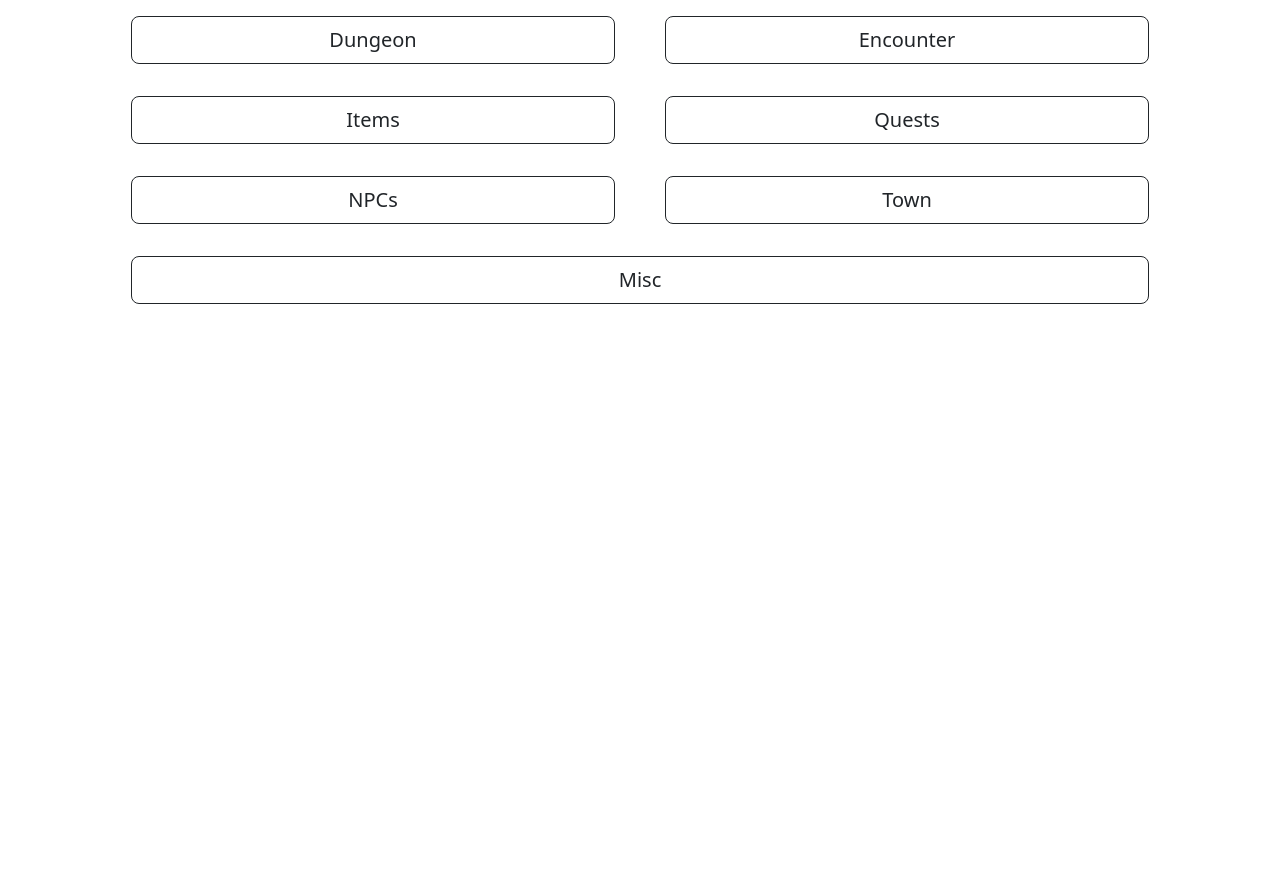
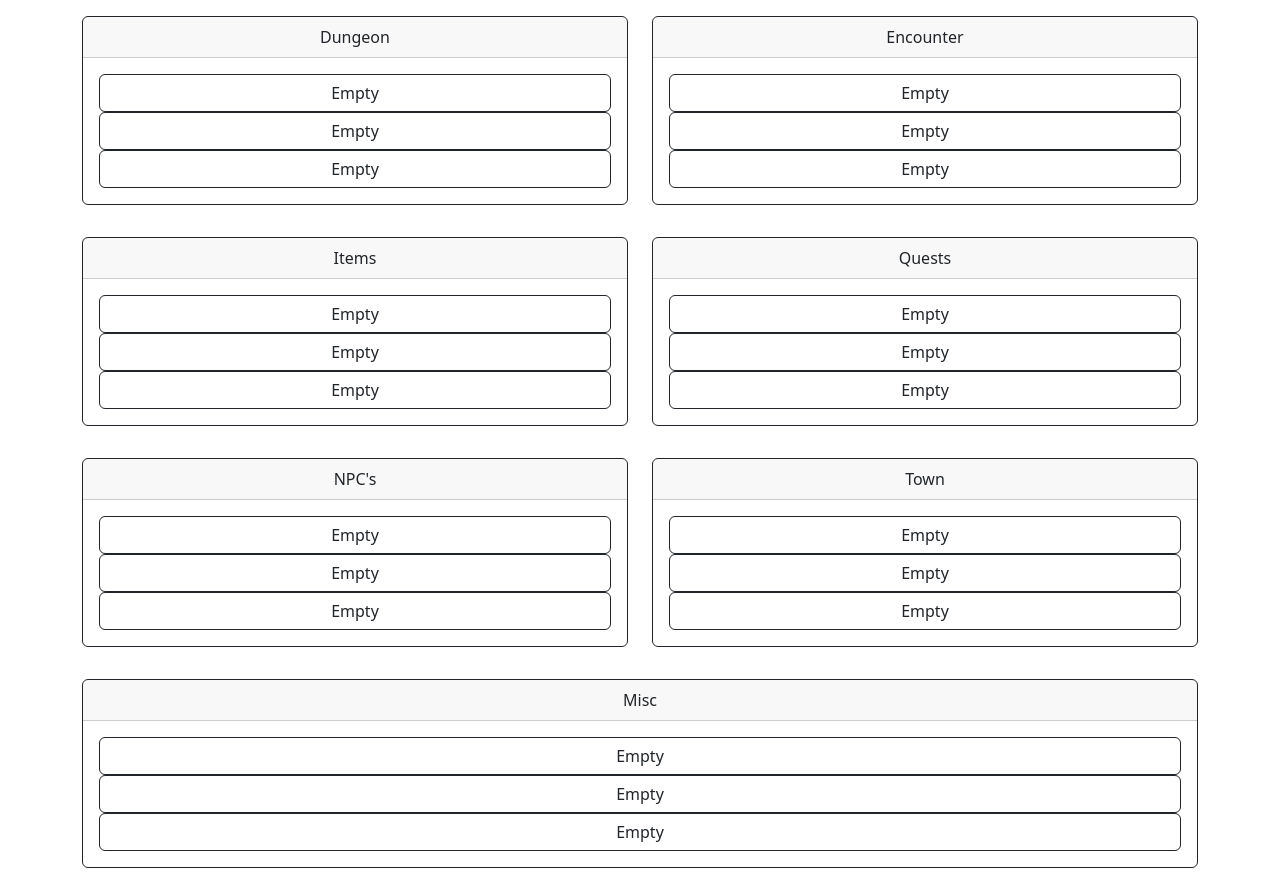
Before and after one commit to EonViljoen/Dnd-Generator-PythonFlask, a Flask app: page / in a window 1280 px wide. Before the commit the page ends 304 px from the top, so only its background shows below. Run offline with Flask 3, Linux system fonts and the light colour scheme; parts of the project's set-up code (start-up, migrations or seed data) failed here and were passed over.

Commit message:
Changed buttons for cards

```diff
--- a/static/styles/style.css
+++ b/static/styles/style.css
@@ -2,7 +2,7 @@
     @media (max-width:770px) {
         width: 100%;
     }
-    width: 95%;
+    width: 75%;
 }
 
 .stretch-button-full {
--- a/templates/index.html
+++ b/templates/index.html
@@ -10,34 +10,112 @@
     <link rel="stylesheet" href="{{ url_for('static',filename='styles/style.css') }}">
   </head>
   <body>
-    <div class="container-md text-md-center px-md-5">
+    <div class="container-md text-md-center ">
         <div class="row py-md-3">
             <div class="col-md">
-                <button type="button" class="btn btn-outline-dark btn-lg px-md-5 stretch-button-95">Dungeon</button>
+                <div class="card border-dark">
+                    <div class="card-header">
+                        Dungeon
+                    </div>
+                    <div class="card-body">
+                        <ul class="list-group list-group-flush">
+                            <button type="button" class="btn btn-outline-dark">Empty</button>
+                            <button type="button" class="btn btn-outline-dark">Empty</button>
+                            <button type="button" class="btn btn-outline-dark">Empty</button>
+                          </ul>
+                    </div>
+                </div>
+                <!-- <button type="button" class="btn btn-outline-dark btn-lg px-md-5 stretch-button-95">Dungeon</button> -->
             </div>
             <div class="col-md">
-                <button type="button" class="btn btn-outline-dark btn-lg px-md-5 stretch-button-95">Encounter</button>
+                <div class="card border-dark">
+                    <div class="card-header">
+                        Encounter
+                    </div>
+                    <div class="card-body">
+                        <ul class="list-group list-group-flush">
+                            <button type="button" class="btn btn-outline-dark">Empty</button>
+                            <button type="button" class="btn btn-outline-dark">Empty</button>
+                            <button type="button" class="btn btn-outline-dark">Empty</button>
+                          </ul>
+                    </div>
+                </div>
             </div>
         </div>
         <div class="row py-md-3">
             <div class="col-md">
-                <button type="button" class="btn btn-outline-dark btn-lg px-md-5 stretch-button-95">Items</button>
+                <div class="card border-dark">
+                    <div class="card-header">
+                        Items
+                    </div>
+                    <div class="card-body">
+                        <ul class="list-group list-group-flush">
+                            <button type="button" class="btn btn-outline-dark">Empty</button>
+                            <button type="button" class="btn btn-outline-dark">Empty</button>
+                            <button type="button" class="btn btn-outline-dark">Empty</button>
+                          </ul>
+                    </div>
+                </div>
             </div>
             <div class="col-md">
-                <button type="button" class="btn btn-outline-dark btn-lg px-5 stretch-button-95">Quests</button>
+                <div class="card border-dark">
+                    <div class="card-header">
+                        Quests
+                    </div>
+                    <div class="card-body">
+                        <ul class="list-group list-group-flush">
+                            <button type="button" class="btn btn-outline-dark">Empty</button>
+                            <button type="button" class="btn btn-outline-dark">Empty</button>
+                            <button type="button" class="btn btn-outline-dark">Empty</button>
+                          </ul>
+                    </div>
+                </div>
             </div>
         </div>
         <div class="row py-md-3">
             <div class="col-md">
-                <button type="button" class="btn btn-outline-dark btn-lg px-md-5 stretch-button-95">NPCs</button>
+                <div class="card border-dark">
+                    <div class="card-header">
+                        NPC's
+                    </div>
+                    <div class="card-body">
+                        <ul class="list-group list-group-flush">
+                            <button type="button" class="btn btn-outline-dark">Empty</button>
+                            <button type="button" class="btn btn-outline-dark">Empty</button>
+                            <button type="button" class="btn btn-outline-dark">Empty</button>
+                          </ul>
+                    </div>
+                </div>
             </div>
             <div class="col-md">
-                <button type="button" class="btn btn-outline-dark btn-lg px-md-5 stretch-button-95">Town</button>
+                <div class="card border-dark">
+                    <div class="card-header">
+                        Town
+                    </div>
+                    <div class="card-body">
+                        <ul class="list-group list-group-flush">
+                            <button type="button" class="btn btn-outline-dark">Empty</button>
+                            <button type="button" class="btn btn-outline-dark">Empty</button>
+                            <button type="button" class="btn btn-outline-dark">Empty</button>
+                          </ul>
+                    </div>
+                </div>
             </div>
         </div>
         <div class="row py-md-3">
             <div class="col-md">
-                <button type="button" class="btn btn-outline-dark btn-lg px-md-5 stretch-button-full">Misc</button>
+                <div class="card border-dark ">
+                    <div class="card-header">
+                        Misc
+                    </div>
+                    <div class="card-body">
+                        <ul class="list-group list-group-flush">
+                            <button type="button" class="btn btn-outline-dark">Empty</button>
+                            <button type="button" class="btn btn-outline-dark">Empty</button>
+                            <button type="button" class="btn btn-outline-dark">Empty</button>
+                          </ul>
+                    </div>
+                </div>
             </div>
         </div>
     </div>
```
